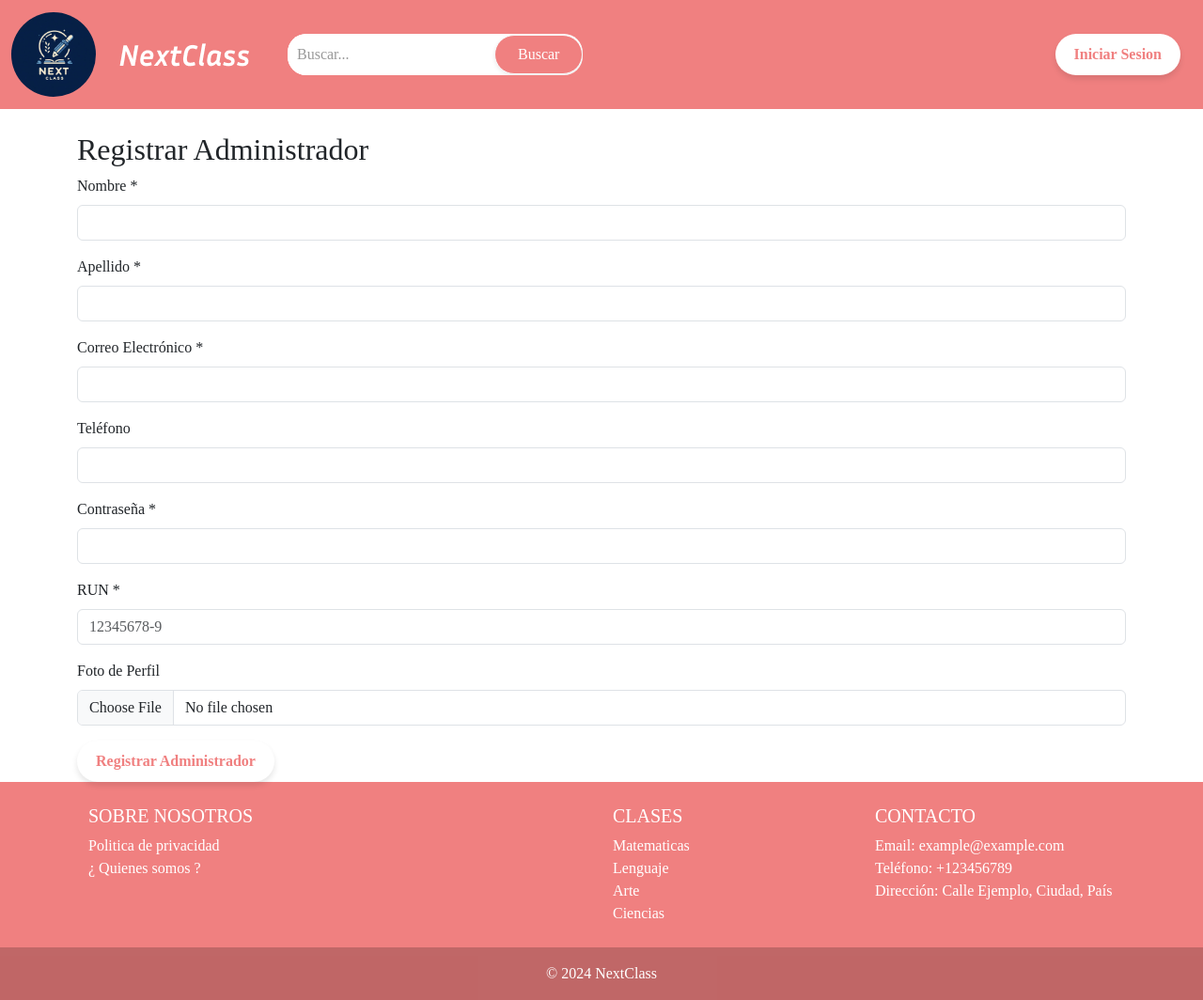
After one commit to hksseba/NextClass, a Django app: page /RegistroAdmin/ in a window 1280 px wide. The commit adds this page. Shown: the whole page at 94% size. Run offline with Django 5.2, Linux system fonts and the light colour scheme; some web fonts are replaced.

Commit message:
admin v1.0
registro de admins
Inicio de sesion admins
diferenciaion de perfiles(incompleto)

```diff
--- /dev/null
+++ b/core/templates/core/html/RegistroAdmin.html
@@ -0,0 +1,57 @@
+{% extends 'core/plantillas/PlantillaGeneral.html' %}
+
+{% block contenido %}
+<div class="container mt-4">
+    <h2>Registrar Administrador</h2>
+
+    <!-- Mensajes de éxito o error -->
+    {% if messages %}
+        <div>
+            {% for message in messages %}
+                <div class="alert alert-{{ message.tags }}">{{ message }}</div>
+            {% endfor %}
+        </div>
+    {% endif %}
+
+    <form method="POST" action="{% url 'RegistroAdmin' %}" enctype="multipart/form-data">
+        {% csrf_token %}
+
+        <div class="mb-3">
+            <label para="nombre" class="form-label">Nombre *</label>
+            <input type="text" class="form-control" name="nombre" required>
+        </div>
+
+        <div class="mb-3">
+            <label para="apellido" class="form-label">Apellido *</label>
+            <input type="text" class="form-control" name="apellido" required>
+        </div>
+
+        <div class="mb-3">
+            <label para="email" class="form-label">Correo Electrónico *</label>
+            <input type="email" class="form-control" name="email" required>
+        </div>
+
+        <div class="mb-3">
+            <label para="telefono" class="form-label">Teléfono</label>
+            <input type="text" class="form-control" name="telefono">
+        </div>
+
+        <div class="mb-3">
+            <label para="contra" class="form-label">Contraseña *</label>
+            <input type="password" class="form-control" name="contra" required>
+        </div>
+
+        <div class="mb-3">
+            <label para="run" class="form-label">RUN *</label>
+            <input tipo="text" class="form-control" name="run" placeholder="12345678-9" required>
+        </div>
+
+        <div class="mb-3">
+            <label para="foto" class="form-label">Foto de Perfil</label>
+            <input type="file" class="form-control" name="foto">
+        </div>
+
+        <button type="submit" class="btn btn-primary">Registrar Administrador</button>
+    </form>
+</div>
+{% endblock contenido %}
--- a/core/urls.py
+++ b/core/urls.py
@@ -1,8 +1,8 @@
 from django.conf import settings
 from django.conf.urls.static import static
 from django.urls import path
-from .views import PaginaPrincipal, Login, Perfil, CambiarContra, Solicitudes, PanelAdmin, PerfilProfe, RegistroEstudiante, RegistroProfe , FormularioEstudiante, Logueo
-from .views import PaginaPrincipal, Login, Perfil, CambiarContra, Solicitudes, PanelAdmin, PerfilProfe, RegistroEstudiante, RegistroProfe , FormularioEstudiante, VistaProfe, Deslogueo
+from .views import PaginaPrincipal, Login, Perfil, CambiarContra, Solicitudes, PanelAdmin, PerfilProfe, RegistroEstudiante, RegistroProfe , RegistroAdmin , FormularioEstudiante, Logueo
+from .views import PaginaPrincipal, Login, Perfil, CambiarContra, Solicitudes, PanelAdmin, PerfilProfe, RegistroEstudiante, RegistroProfe , RegistroAdmin , FormularioEstudiante, VistaProfe, Deslogueo
 
 urlpatterns = [
    path('', PaginaPrincipal, name="PaginaPrincipal"),
@@ -17,6 +17,7 @@ urlpatterns = [
    path('FormularioEstudiante/', FormularioEstudiante, name='FormularioEstudiante'),
    path('RegistroProfe/', RegistroProfe, name='RegistroProfe'),
    path('VistaProfe/', VistaProfe, name='VistaProfe'),
+   path('RegistroAdmin/', RegistroAdmin, name='RegistroAdmin'),
    path('Deslogueo/', Deslogueo, name='Deslogueo'),
 
 ]+ static(settings.MEDIA_URL, document_root=settings.MEDIA_ROOT)
--- a/core/views.py
+++ b/core/views.py
@@ -6,7 +6,7 @@ from django.contrib.auth.models import User
 from django.contrib import messages
 from django.contrib.auth.hashers import check_password
 from django.core.exceptions import ValidationError
-from core.models import Usuario, Estudiante, Profesor, Materia
+from core.models import Usuario, Estudiante, Admin, Profesor, Materia
 import re
 # Create your views here.
 
@@ -146,7 +146,6 @@ def RegistroEstudiante(request):
 
     return render(request, 'core/html/RegistroEstudiante.html')
 
-
 def FormularioEstudiante(request):
     if request.method == 'POST':
         vFoto = request.FILES.get('fotoAlumno')
@@ -191,8 +190,66 @@ def FormularioEstudiante(request):
         messages.success(request, "Registro completado con éxito.")
         return redirect('Login')  # Redirigir después de registrar con éxito
 
+def RegistroAdmin(request):
+    if request.method == 'POST':
+        nombre = request.POST.get('nombre')
+        apellido = request.POST.get('apellido')
+        email = request.POST.get('email')
+        contra = request.POST.get('contra')
+        telefono = request.POST.get('telefono', '')
+        foto = request.FILES.get('foto', None)  # Si hay una imagen, se procesa
+        run = request.POST.get('run')
 
+        # Validaciones
+        if not nombre or not apellido or not email or not contra or not run:
+            messages.error(request, "Todos los campos obligatorios deben ser completados.")
+            return render(request, 'core/html/RegistroAdmin.html')
 
+        if not re.match(r"[^@]+@[^@]+\.[^@]+", email):
+            messages.error(request, "Correo electrónico no es válido.")
+            return render(request, 'core/html/RegistroAdmin.html')
+
+        if Usuario.objects.filter(email=email).exists():
+            messages.error(request, "Ya existe un usuario con este correo.")
+            return render(request, 'core/html/RegistroAdmin.html')
+
+        try:
+            # Crear usuario personalizado
+            usuario = Usuario(
+                email=email,
+                nombre=nombre,
+                apellido=apellido,
+                contra=contra,
+                tipo_de_usuario='Admin',
+                telefono=telefono,
+                foto=foto,
+                run=run
+            )
+            usuario.save()
+
+            # Crear usuario Django para autenticación
+            user = User.objects.create_user(
+                username=email,
+                email=email,
+                password=contra,
+                first_name=nombre,
+                last_name=apellido
+            )
+
+            # Crear el perfil de Admin
+            admin = Admin(
+                usuario=usuario,
+                nombre=nombre,
+            )
+            admin.save()
+
+            messages.success(request, "Administrador creado con éxito.")
+            return redirect('PanelAdmin')  # Redirigir al panel del administrador
+
+        except Exception as e:
+            messages.error(request, f"Error al crear el administrador: {e}")
+
+    return render(request, 'core/html/RegistroAdmin.html')
 @login_required
 def Perfil (request):
     usuario = Usuario.objects.get(email = request.user.username)
```
Also changed, not shown: core/templates/core/html/Perfil.html (+13 -3 lines), core/migrations/0001_initial.py, media/media/Captura_de_pantalla_2024-04-03_135600.png (added), media/media/descarga.png (added), media/media/img004.jpg (added).
